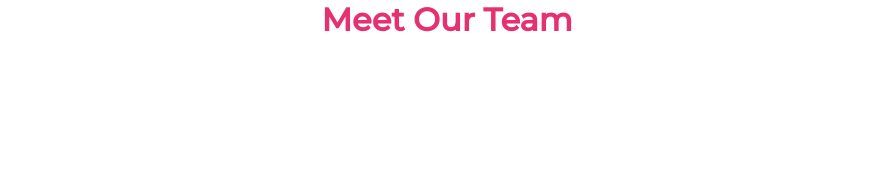
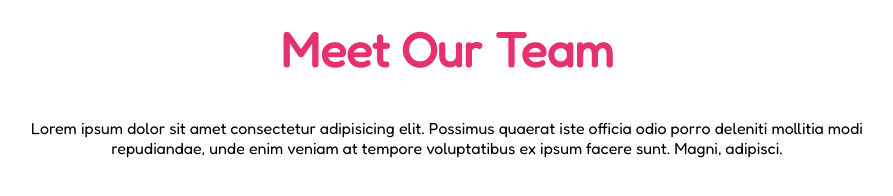
Before and after one commit to gianmarcocilia/html-css-float-cards, a plain HTML site: page index.html in a window 1280 px wide. Shown: the whole page, without its empty margins (193-1086 px from the left). Drawn offline with Linux system fonts and the light colour scheme.

Commit message:
refactor: -header

```diff
--- a/css/style.css
+++ b/css/style.css
@@ -10,21 +10,25 @@ img {
 }
 
 body {
-    font-family: 'Montserrat', sans-serif;
+    font-family: 'Fredoka', sans-serif;
+    margin-top: 20px;
 }
 
 /* CONTAINER */
 .container {
-    width: 80%;
+    width: 70%;
     margin: 0 auto;
 }
 
-/* HEADER */
+/* MAIN */
 
-header {
+main {
     text-align: center;
 }
 
 h1 {
     color: rgba(229, 49, 112, 1);
+    font-size: 3rem;
+    font-weight: 900;
+    margin-bottom: 40px;
 }
--- a/index.html
+++ b/index.html
@@ -7,18 +7,18 @@
     <link rel="stylesheet" href="css/style.css">
     <link rel="preconnect" href="https://fonts.googleapis.com">
     <link rel="preconnect" href="https://fonts.gstatic.com" crossorigin>
-    <link href="https://fonts.googleapis.com/css2?family=Montserrat:wght@500&display=swap" rel="stylesheet">
+    <link href="https://fonts.googleapis.com/css2?family=Fredoka&family=Montserrat:wght@500&display=swap" rel="stylesheet">
 </head>
 <body>
     <div class="container">
-    <!-- Header -->
-        <header>
-            <!-- Title and paragraph -->
-            <h1>Meet Our Team</h1>
-        </header>
-        <!-- /Header -->
         <!-- Main -->
         <main>
+            <!-- Title and paragraph-->
+            <h1>Meet Our Team</h1>
+            <p>Lorem ipsum dolor sit amet consectetur adipisicing elit. Possimus quaerat iste officia odio porro deleniti mollitia modi repudiandae, unde enim veniam at tempore voluptatibus ex ipsum facere sunt. Magni, adipisci.</p>
+
+
+
 
         </main>
         <!-- /Main -->
```
